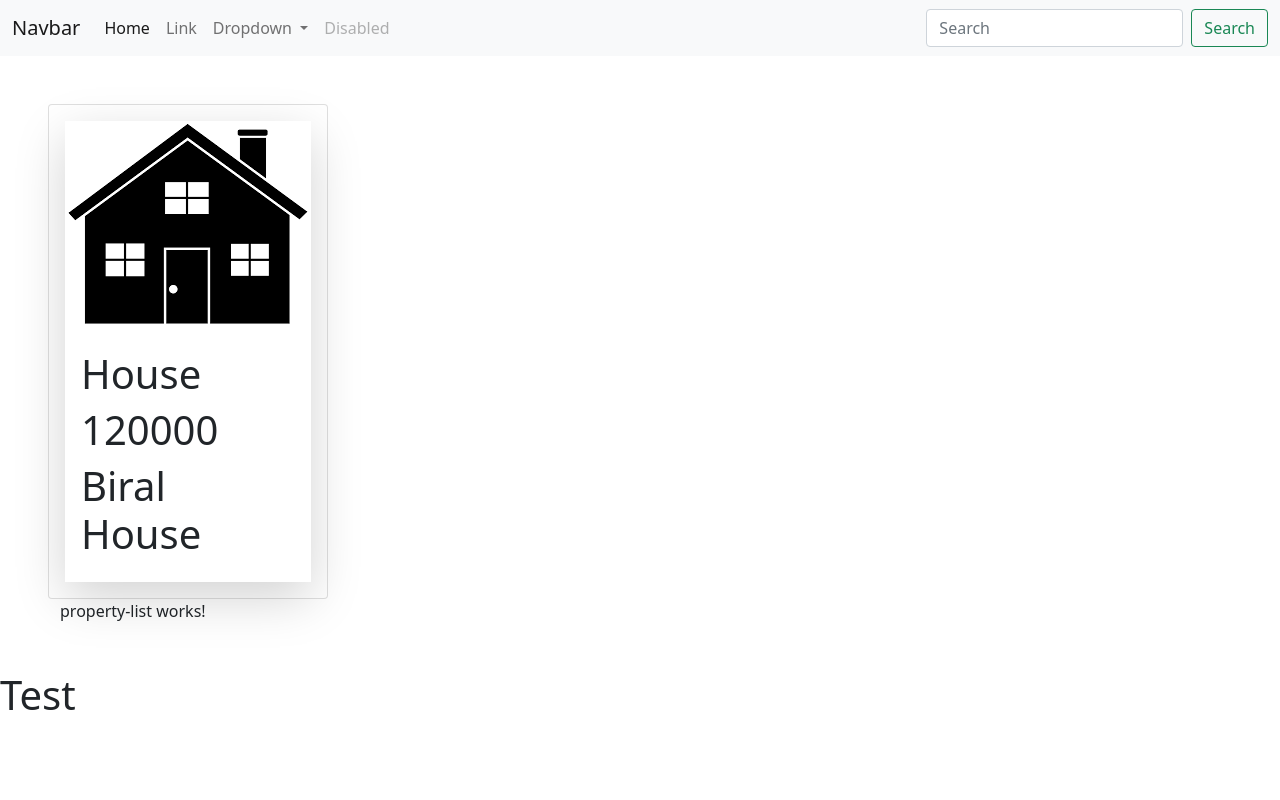
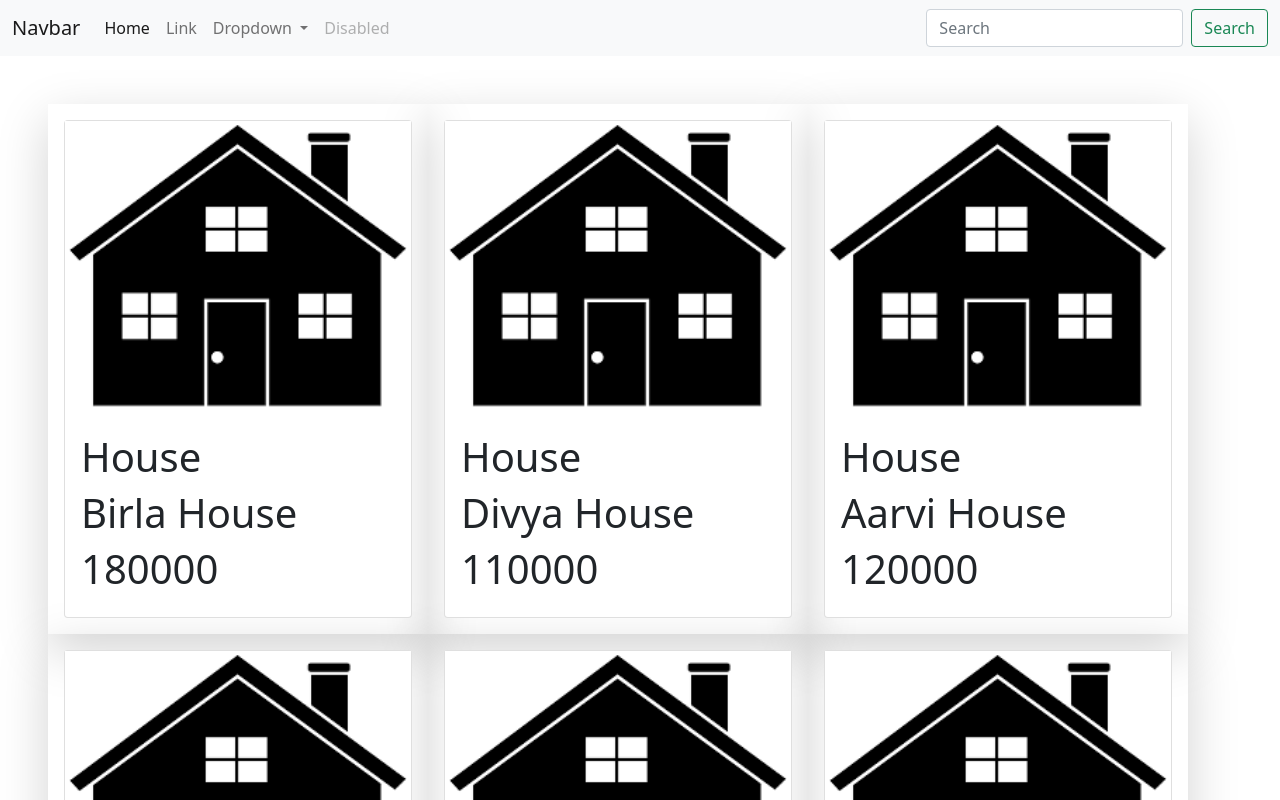
Before and after one commit to solapur/HSPA, an Angular app: page / in a window 1280 px wide. Shown: the top 800 px of the page. Built offline with nearby package versions, Linux system fonts and the light colour scheme.

Commit message:
Input binding

```diff
--- a/src/app/app.component.html
+++ b/src/app/app.component.html
@@ -1,9 +1,5 @@
 <app-navigation-bar></app-navigation-bar>
-
 <div class="container m-5">
-<app-property-card></app-property-card>
+<!-- <app-property-card></app-property-card> -->
 <app-property-list></app-property-list>
 </div>
-<div>
-  <h1> Test </h1>
-  </div>
--- a/src/app/property/property-card/property-card.component.html
+++ b/src/app/property/property-card/property-card.component.html
@@ -1,14 +1,9 @@
-<div class="row">
-
-<div class="card p-3"  style="width: min-content;">
-  <div class="shadow-lg" style="width: min-content;">
-  <img src = "assets/images/Home.png"/>
-<div class ="card-body ">
-<h1> {{Property.ID }} </h1>
-<h1> {{Property.Type }} </h1>
-<h1> {{Property.Price }} </h1>
-<h1> {{Property.Name}} </h1>
+<div class="card">
+<img src = "assets/images/Home.png"/>
+<div class ="card-body">
+<h1> {{property.ID }} </h1>
+<h1> {{property.Type }} </h1>
+<h1> {{property.Name }} </h1>
+<h1> {{property.Price}} </h1>
 </div>
 </div>
-</div>
-</div>
--- a/src/app/property/property-card/property-card.component.ts
+++ b/src/app/property/property-card/property-card.component.ts
@@ -1,4 +1,4 @@
-import { Component, OnInit } from '@angular/core';
+import { Component, Input, OnInit } from '@angular/core';
 
 @Component({
   selector: 'app-property-card',
@@ -6,13 +6,8 @@ import { Component, OnInit } from '@angular/core';
   styleUrls: ['./property-card.component.css']
 })
 export class PropertyCardComponent implements OnInit {
+  @Input() property: any
 
-  public Property: any ={
-  "Id": 1,
-  "Type": "House",
-  "Name": "Biral House",
-  "Price": 120000
-  }
   constructor() { }
 
   ngOnInit(): void {
--- a/src/app/property/property-list/property-list.component.html
+++ b/src/app/property/property-list/property-list.component.html
@@ -1 +1,5 @@
-<p>property-list works!</p>
+<div class="row">
+<div *ngFor="let property of properties"  class="shadow-lg  p-3 col-sm-4">
+    <app-property-card [property] = "property"> </app-property-card>
+</div>
+</div>
--- a/src/app/property/property-list/property-list.component.ts
+++ b/src/app/property/property-list/property-list.component.ts
@@ -5,7 +5,59 @@ import { Component, OnInit } from '@angular/core';
   templateUrl: './property-list.component.html',
   styleUrls: ['./property-list.component.css']
 })
+
 export class PropertyListComponent implements OnInit {
+
+  public properties: Array<any> =[
+    {
+    "Id": 1,
+    "Type": "House",
+    "Name": "Birla House",
+    "Price": 180000
+    },
+    {
+      "Id": 2,
+      "Type": "House",
+      "Name": "Divya House",
+      "Price": 110000
+    },
+    {
+      "Id": 3,
+      "Type": "House",
+      "Name": "Aarvi House",
+      "Price": 120000
+    },
+    {
+      "Id": 4,
+      "Type": "House",
+      "Name": "Devanshi House",
+      "Price": 150000
+    },
+    {
+      "Id": 5,
+      "Type": "House",
+      "Name": "Biral House",
+      "Price": 130000
+    },
+    {
+      "Id": 6,
+      "Type": "House",
+      "Name": "Mina House",
+      "Price": 160000
+    },
+    {
+      "Id": 7,
+      "Type": "House",
+      "Name": "Ragii House",
+      "Price": 150000
+    },
+    {
+      "Id": 8,
+      "Type": "House",
+      "Name": "Shwata House",
+      "Price": 140000
+    }
+  ]
 
   constructor() { }
 
```
